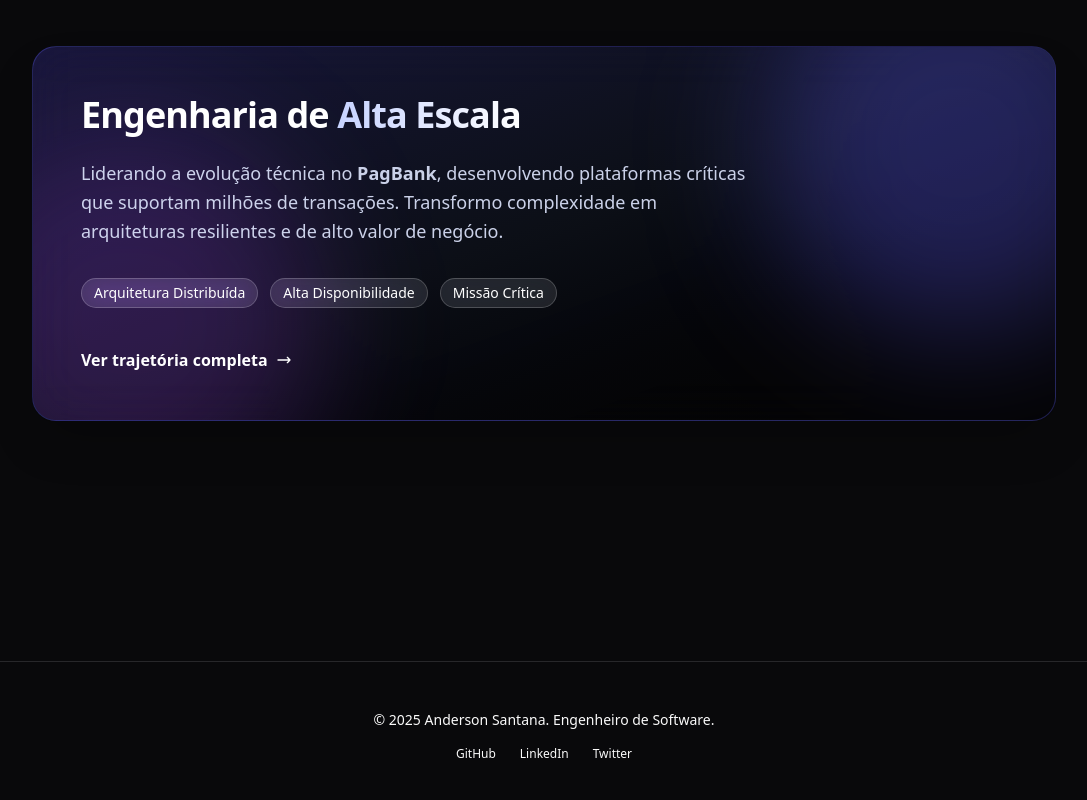
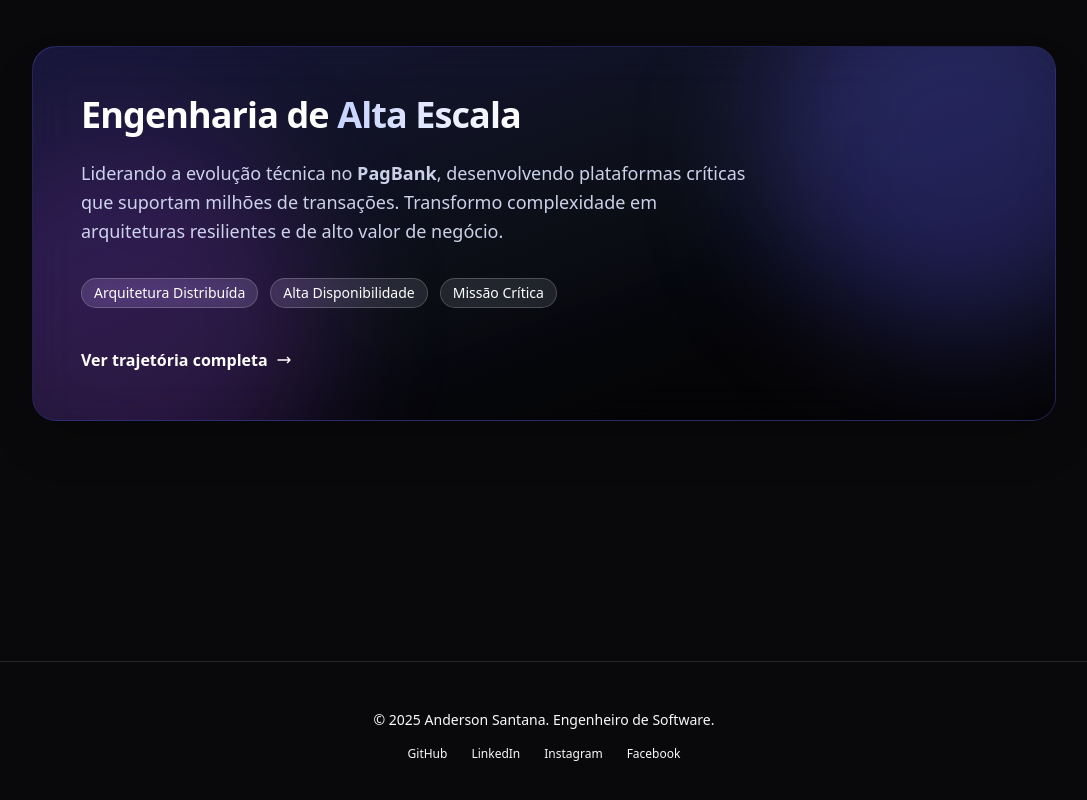
Before and after one commit to andersoninthecode/andersoninthecode.github.io, a Next.js app: page / in a window 1280 px wide. Shown: the part 1750-2550 px from the top of the page, without its empty margins (96-1183 px from the left). Built offline with nearby package versions, Linux system fonts and the light colour scheme.

Commit message:
feat: Adiciona e atualiza links de redes sociais no rodapé, com abertura em nova aba.

```diff
--- a/components/footer/Footer.tsx
+++ b/components/footer/Footer.tsx
@@ -6,9 +6,10 @@ export default function Footer() {
           &copy; {new Date().getFullYear()} Anderson Santana. Engenheiro de Software.
         </p>
         <div className="mt-4 flex justify-center gap-6">
-          <a href="#" className="text-xs text-muted-foreground hover:text-indigo-500 transition-colors">GitHub</a>
-          <a href="#" className="text-xs text-muted-foreground hover:text-indigo-500 transition-colors">LinkedIn</a>
-          <a href="#" className="text-xs text-muted-foreground hover:text-indigo-500 transition-colors">Twitter</a>
+          <a href="https://github.com/andersoninthecode" target="_blank" rel="noopener noreferrer" className="text-xs text-muted-foreground hover:text-indigo-500 transition-colors">GitHub</a>
+          <a href="https://www.linkedin.com/in/andersoninthecode/" target="_blank" rel="noopener noreferrer" className="text-xs text-muted-foreground hover:text-indigo-500 transition-colors">LinkedIn</a>
+          <a href="https://www.instagram.com/andersoninthecode/" target="_blank" rel="noopener noreferrer" className="text-xs text-muted-foreground hover:text-indigo-500 transition-colors">Instagram</a>
+          <a href="https://www.facebook.com/oandersonsant/" target="_blank" rel="noopener noreferrer" className="text-xs text-muted-foreground hover:text-indigo-500 transition-colors">Facebook</a>
         </div>
       </div>
     </footer>
```
